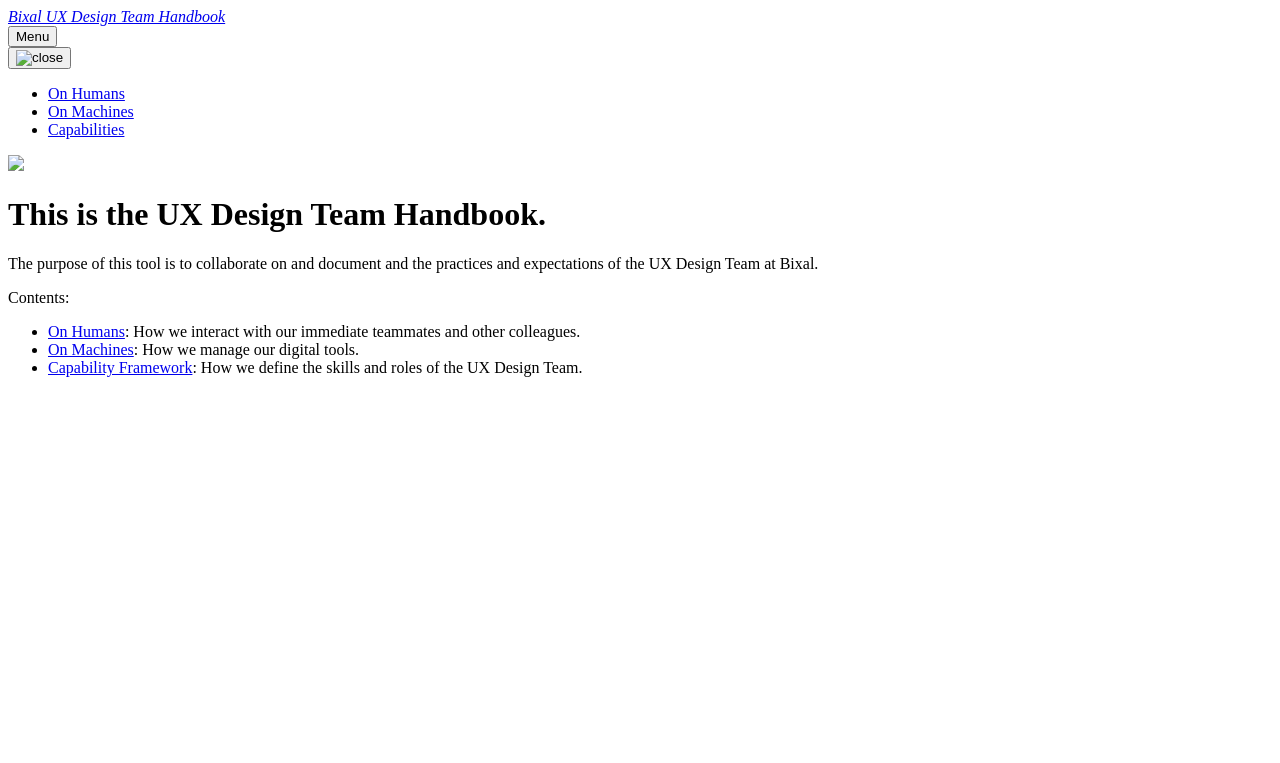
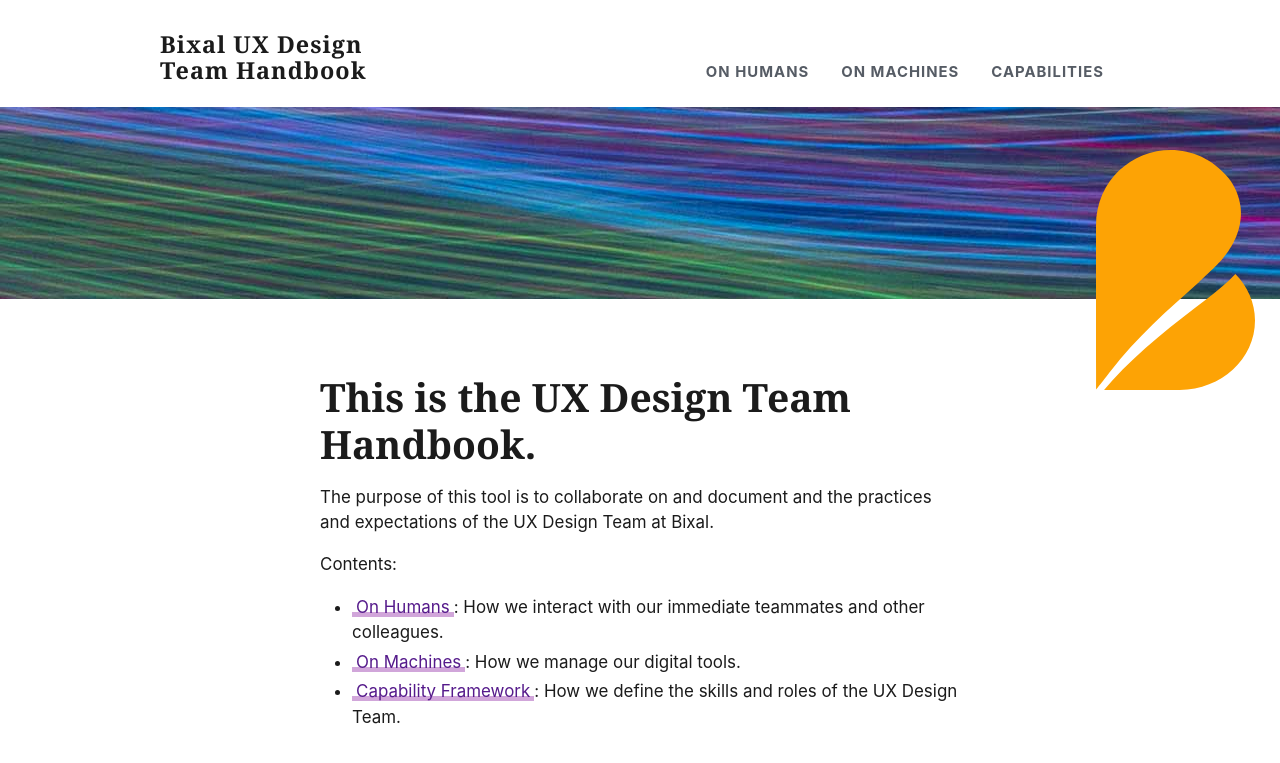
Before and after one commit to Bixal/bixal-uxd-team-handbook, a Jekyll site: the page built from index.md, in a window 1280 px wide. Shown: the top 763 px of the page. Built offline with Jekyll 4.4.1, drawn with Linux system fonts in a browser that asks for light colours; some web fonts are replaced; our own code applies the rules of GitHub Pages for plain Markdown files.

Commit message:
get rid of all "relative url" template stuff

```diff
--- a/_layouts/default.html
+++ b/_layouts/default.html
@@ -6,8 +6,8 @@
   <meta http-equiv="X-UA-Compatible" content="IE=edge" />
   <meta name="description" content="The purpose of this tool is to collaborate on and document and the practices and expectations of the UX Design Team at Bixal.">
   <title>Bixal UX Design Team Handbook</title>
-  <link rel="stylesheet" href="{{ '/assets/uswds-2.8.1/css/uswds.min.css' | relative_url }}" />
-  <link rel="stylesheet" href="{{ '/assets/css/tweaks.css' | relative_url }}" />
+  <link rel="stylesheet" href="/assets/uswds-2.8.1/css/uswds.min.css" />
+  <link rel="stylesheet" href="/assets/css/tweaks.css" />
 </head>
 
 <body>
@@ -21,7 +21,7 @@
         <button class="usa-menu-btn">Menu</button>
       </div>
       <nav aria-label="Primary navigation" class="usa-nav">
-        <button class="usa-nav__close"><img src="{{ '/assets/img/close.svg' | relative_url }}" role="img" alt="close"></button>
+        <button class="usa-nav__close"><img src="/assets/img/close.svg" role="img" alt="close"></button>
         <ul class="usa-nav__primary usa-accordion">
           <li class="usa-nav__primary-item">
             <a class="usa-nav__link{% if page.nav == 'humans' %} usa-current{% endif %}" href="/humans/"><span>On Humans</span></a>
@@ -38,7 +38,7 @@
   </header>
 
 <section class="brand-banner">
-  <img src="{{ '/assets/images/b-whatwedo.svg' | relative_url }}" height="240">
+  <img src="/assets/images/b-whatwedo.svg" height="240">
 </section>
 
 <div class="usa-section padding-top-2">
```
